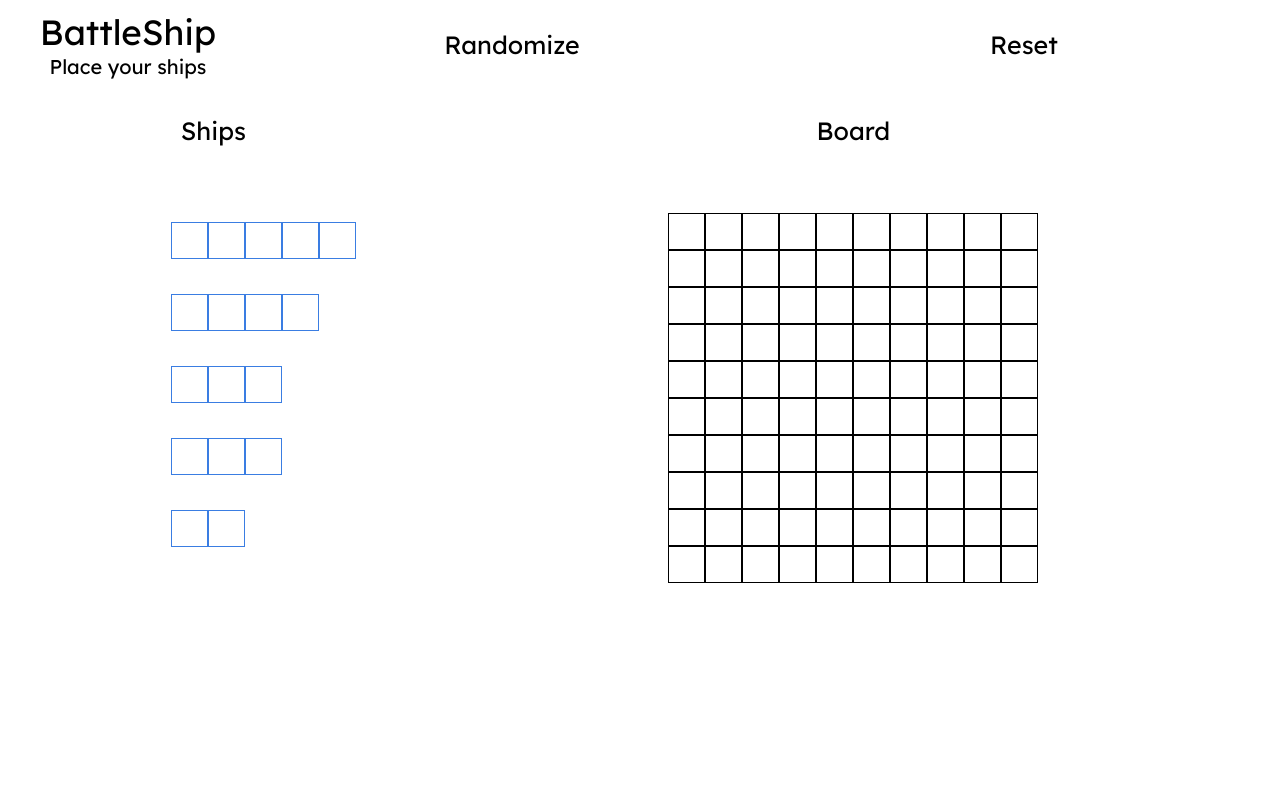
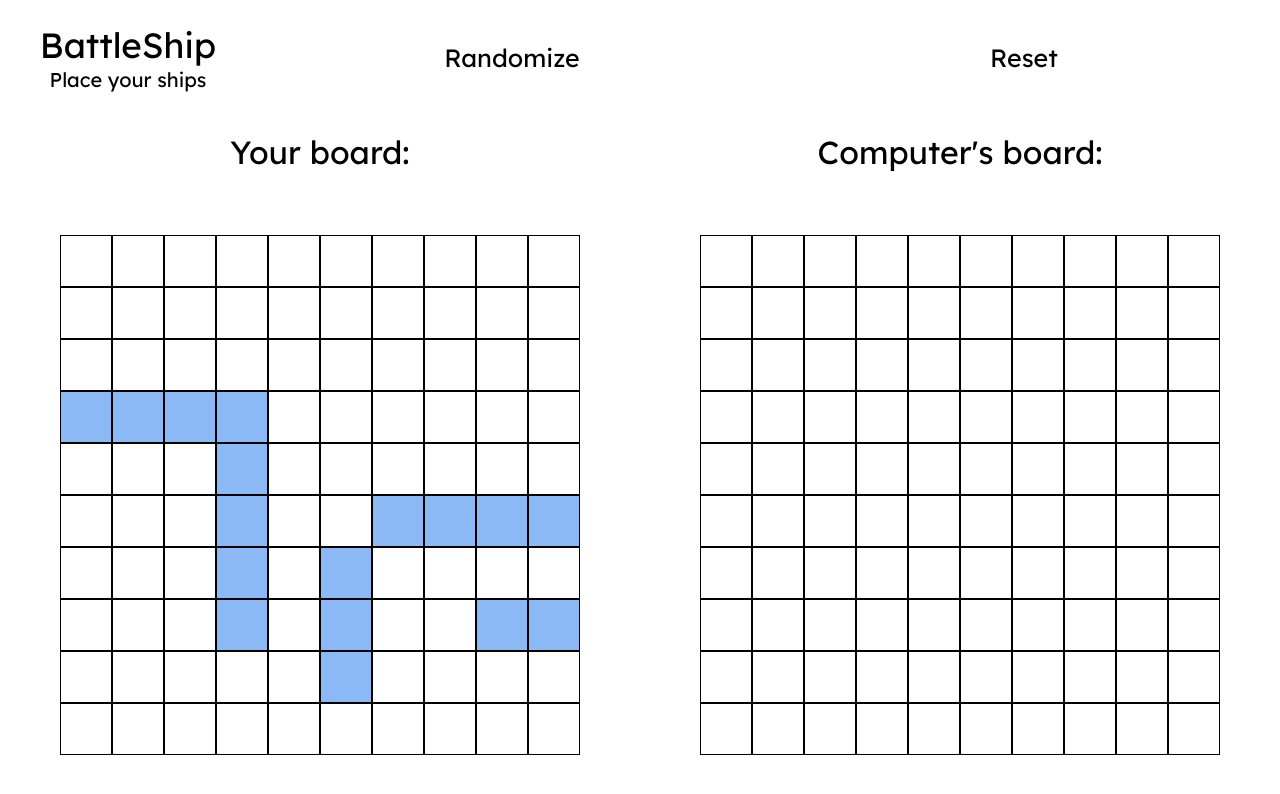
Before and after one commit to Vardhanb07/battleship, a website built with webpack: page src/template.html in a window 1280 px wide. Both pictures are taken after a click on the element "Randomize". Built offline with nearby package versions, Linux system fonts and the light colour scheme.

Commit message:
Add events for randomize

```diff
--- a/src/dom.js
+++ b/src/dom.js
@@ -1,5 +1,5 @@
 import { computer } from "./module/computer.js";
-import { real } from "./module/real.js";
+import { real, randomize, shipsPostiton } from "./module/real.js";
 
 const ships = document.querySelectorAll(".ships > div");
 const shipsLength = [5, 4, 3, 3, 2];
@@ -16,31 +16,60 @@ const gameBoard = document.querySelector(".game-board");
 for (let i = 0; i < 10; i++) {
   let outerDiv = document.createElement("div");
   for (let j = 0; j < 10; j++) {
-    let innerDiv = document.createElement('div')
-    innerDiv.setAttribute('data-position', `${i}-${j}`)
-    outerDiv.appendChild(innerDiv)
+    let innerDiv = document.createElement("div");
+    innerDiv.setAttribute("data-position", `${i}-${j}`);
+    outerDiv.appendChild(innerDiv);
   }
-  gameBoard.appendChild(outerDiv)
+  gameBoard.appendChild(outerDiv);
 }
 
-const board = document.querySelector('.board')
-for(let i = 0; i < 10; i++) {
-  let outerDiv = document.createElement('div')
-  for(let j = 0; j < 10; j++) {
-    let innerDiv = document.createElement('div')
-    innerDiv.setAttribute('data-position', `${i}-${j}`)
-    outerDiv.appendChild(innerDiv)
+const board = document.querySelector(".board");
+for (let i = 0; i < 10; i++) {
+  let outerDiv = document.createElement("div");
+  for (let j = 0; j < 10; j++) {
+    let innerDiv = document.createElement("div");
+    innerDiv.setAttribute("data-position", `${i}-${j}-rp`);
+    outerDiv.appendChild(innerDiv);
   }
-  board.appendChild(outerDiv)
+  board.appendChild(outerDiv);
 }
 
-const computerBoard = document.querySelector('.computer-board')
-for(let i = 0; i < 10; i++) {
-  let outerDiv = document.createElement('div')
-  for(let j = 0; j < 10; j++) {
-    let innerDiv = document.createElement('div')
-    innerDiv.setAttribute('data-position', `${i}-${j}`)
-    outerDiv.appendChild(innerDiv)
+const computerBoard = document.querySelector(".computer-board");
+for (let i = 0; i < 10; i++) {
+  let outerDiv = document.createElement("div");
+  for (let j = 0; j < 10; j++) {
+    let innerDiv = document.createElement("div");
+    innerDiv.setAttribute("data-position", `${i}-${j}-cp`);
+    outerDiv.appendChild(innerDiv);
   }
-  computerBoard.appendChild(outerDiv)
+  computerBoard.appendChild(outerDiv);
 }
+
+document.addEventListener("DOMContentLoaded", () => {
+  document.querySelector("#randomize").addEventListener("click", () => {
+    for (let i = 0; i < 10; i++) {
+      for (let j = 0; j < 10; j++) {
+        document
+          .querySelector(`div[data-position="${i}-${j}-rp"]`)
+          .removeAttribute("id");
+      }
+    }
+    randomize();
+    for (let i = 0; i < 5; i++) {
+      let { start, end } = shipsPostiton[i];
+      if (start[0] === end[0]) {
+        for (let j = start[1]; j <= end[1]; j++) {
+          document
+            .querySelector(`div[data-position="${start[0]}-${j}-rp"]`)
+            .setAttribute("id", "drop");
+        }
+      } else if (start[1] === end[1]) {
+        for (let j = start[0]; j <= end[0]; j++) {
+          document
+            .querySelector(`div[data-position="${j}-${start[1]}-rp"]`)
+            .setAttribute("id", "drop");
+        }
+      }
+    }
+  });
+});
--- a/src/index.js
+++ b/src/index.js
@@ -3,3 +3,4 @@ import "./fonts/lexend/stylesheet.css"
 import "./dom.js"
 import "./module/app.js"
 import "./module/computer.js"
+import "./module/real.js"
--- a/src/module/app.js
+++ b/src/module/app.js
@@ -20,12 +20,13 @@ class Gameboard {
     this.missedAtttacks = [];
   }
   canBePlaced(startOrdinate, endOrdinate, commonOrdinate, direction) {
-    let bool = true;
-    bool =
+    let bool =
       startOrdinate >= 0 &&
       startOrdinate < 10 &&
       endOrdinate >= 0 &&
-      endOrdinate < 10;
+      endOrdinate < 10 &&
+      commonOrdinate >= 0 &&
+      commonOrdinate < 10;
     if (direction === "H" && bool) {
       for (let i = startOrdinate; i <= endOrdinate; i++) {
         if (this.board[commonOrdinate][i] !== null) {
@@ -135,7 +136,7 @@ export class Player {
           secondOrdinate,
           direction
         ));
-    return bool
+    return bool;
   }
   place(startPosition, endPosition, shipId) {
     this.gameboard.place(startPosition, endPosition, this.ships[shipId]);
--- a/src/module/computer.js
+++ b/src/module/computer.js
@@ -1,8 +1,8 @@
 import { Player } from "./app.js";
-function getRandomInt(max) {
+export function getRandomInt(max) {
   return Math.floor(Math.random() * max);
 }
-function isValid(firstOrdinate, secondOrdinate, length, direction) {
+export function isValid(firstOrdinate, secondOrdinate, length, direction) {
   let bool = false;
   direction === "H"
     ? (bool = secondOrdinate + length >= 0 && secondOrdinate + length < 10)
@@ -10,18 +10,27 @@ function isValid(firstOrdinate, secondOrdinate, length, direction) {
   return bool;
 }
 export const computer = new Player();
-const directions = ["H", "V"];
+export const directions = ["H", "V"];
 export function getRandomPosition(length) {
   let firstOrdinate = getRandomInt(9);
   let secondOrdinate = getRandomInt(9);
   let direction = directions[getRandomInt(2)];
-  while (
-    !isValid(firstOrdinate, secondOrdinate, length, direction) &&
-    !computer.canBePlaced(firstOrdinate, secondOrdinate, length, direction)
+  if (
+    !(
+      isValid(firstOrdinate, secondOrdinate, length, direction) &&
+      computer.canBePlaced(firstOrdinate, secondOrdinate, length, direction)
+    )
   ) {
-    firstOrdinate = getRandomInt(9);
-    secondOrdinate = getRandomInt(9);
-    direction = directions[getRandomInt(2)];
+    while (
+      !(
+        isValid(firstOrdinate, secondOrdinate, length, direction) &&
+        computer.canBePlaced(firstOrdinate, secondOrdinate, length, direction)
+      )
+    ) {
+      firstOrdinate = getRandomInt(9);
+      secondOrdinate = getRandomInt(9);
+      direction = directions[getRandomInt(2)];
+    }
   }
   return {
     ordinates: [firstOrdinate, secondOrdinate],
--- a/src/module/real.js
+++ b/src/module/real.js
@@ -1,3 +1,54 @@
 import { Player } from "./app.js";
+import { getRandomInt, isValid, directions } from "./computer.js";
 
-export const real = new Player()
+export const real = new Player();
+
+export const shipsPostiton = {};
+
+function getRandomPosition(length) {
+  let firstOrdinate = getRandomInt(9);
+  let secondOrdinate = getRandomInt(9);
+  let direction = directions[getRandomInt(2)];
+  if (
+    !(
+      isValid(firstOrdinate, secondOrdinate, length, direction) &&
+      real.canBePlaced(firstOrdinate, secondOrdinate, length, direction)
+    )
+  ) {
+    while (
+      !(
+        isValid(firstOrdinate, secondOrdinate, length, direction) &&
+        real.canBePlaced(firstOrdinate, secondOrdinate, length, direction)
+      )
+    ) {
+      firstOrdinate = getRandomInt(9);
+      secondOrdinate = getRandomInt(9);
+      direction = directions[getRandomInt(2)];
+    }
+  }
+  return {
+    ordinates: [firstOrdinate, secondOrdinate],
+    direction: direction,
+  };
+}
+
+export function realInitialize(length) {
+  let x = getRandomPosition(length);
+  let startPosition = x.ordinates;
+  let endPosition = [startPosition[0], startPosition[1]];
+  let direction = x.direction;
+  direction === "H" ? (endPosition[1] += length) : (endPosition[0] += length);
+  return [startPosition, endPosition];
+}
+
+export function randomize() {
+  const shipsLength = [5, 4, 3, 3, 2];
+  for (let i = 0; i < shipsLength.length; i++) {
+    const position = realInitialize(shipsLength[i] - 1);
+    real.place(position[0], position[1]);
+    shipsPostiton[i] = {
+      start: position[0],
+      end: position[1],
+    };
+  }
+}
--- a/src/styles.css
+++ b/src/styles.css
@@ -1,9 +1,6 @@
 * {
   margin: 0;
   padding: 0;
-}
-.game-section {
-  display: none;
 }
 body {
   display: flex;
@@ -20,6 +17,7 @@ body {
   flex: 8;
   display: flex;
   flex-direction: row;
+  display: none;
 }
 .title {
   flex: 1;
@@ -66,67 +64,47 @@ body {
 .reset > p:hover {
   text-decoration: black wavy underline;
 }
-.place-ships {
+.game-section {
+  flex: 6;
+  display: flex;
+  flex-direction: row;
+}
+.game-section > div {
   flex: 1;
   display: flex;
   flex-direction: column;
-  gap: 50px;
 }
-.ships-title {
-  flex: 1;
+.real-player-title,
+.computer-title {
   display: flex;
   justify-content: center;
   align-items: center;
+  flex: 1;
 }
-.ships-title > p {
+.real-player-title > p,
+.computer-title > p {
+  font-size: 32px;
   font-family: "Lexend";
-  font-size: 25px;
 }
-.ships {
-  flex: 7;
-  display: flex;
-  flex-direction: column;
-  gap: 35px;
-}
-.ships > div {
-  display: flex;
-  flex-direction: row;
-  padding-left: 40%;
-}
-.ships > div > div {
-  height: 35px;
-  width: 35px;
-  border: 1px solid rgb(58, 125, 226);
-}
-.initial-board {
-  flex: 2;
+.board,
+.computer-board {
+  flex: 8;
   display: flex;
   flex-direction: column;
   justify-content: center;
   align-items: center;
-  gap: 40px;
 }
-.board-title {
-  flex: 1;
-  display: flex;
-  justify-content: center;
-  align-items: center;
-}
-.board-title > p {
-  font-family: "Lexend";
-  font-size: 25px;
-}
-.game-board {
-  flex: 7;
-  display: flex;
-  flex-direction: column;
-}
-.game-board > div {
+.board > div,
+.computer-board > div {
   display: flex;
   flex-direction: row;
 }
-.game-board > div > div {
-  height: 35px;
-  width: 35px;
+.board > div > div,
+.computer-board > div > div {
+  width: 50px;
+  height: 50px;
   border: 1px solid black;
 }
+#drop {
+  background-color: rgb(139, 185, 245);
+}
--- a/src/template.html
+++ b/src/template.html
@@ -12,24 +12,15 @@
         <p>Place your ships</p>
       </div>
       <div class="randomize">
-        <p>Randomize</p>
+        <p id="randomize">Randomize</p>
       </div>
       <div class="reset">
-        <p>Reset</p>
+        <p id="reset">Reset</p>
       </div>
     </nav>
     <div class="start-section">
       <div class="place-ships">
-        <div class="ships-title">
-          <p>Ships</p>
-        </div>
-        <div class="ships">
-          <div class="carrier" draggable="true" title="carrier"></div>
-          <div class="battleship" draggable="true" title="battleship"></div>
-          <div class="cruiser" draggable="true" title="cruiser"></div>
-          <div class="submarine" draggable="true" title="submarine"></div>
-          <div class="destroyer" draggable="true" title="destroyer"></div>
-        </div>
+        <button>Axis: X</button>
       </div>
       <div class="initial-board">
         <div class="board-title">
@@ -39,8 +30,14 @@
       </div>
     </div>
     <div class="game-section">
-      <div class="board"></div>
-      <div class="computer-board"></div>
+      <div>
+        <div class="real-player-title"><p>Your board:</p></div>
+        <div class="board"></div>
+      </div>
+      <div>
+        <div class="computer-title"><p>Computer's board:</p></div>
+        <div class="computer-board"></div>
+      </div>
     </div>
   </body>
 </html>
```
